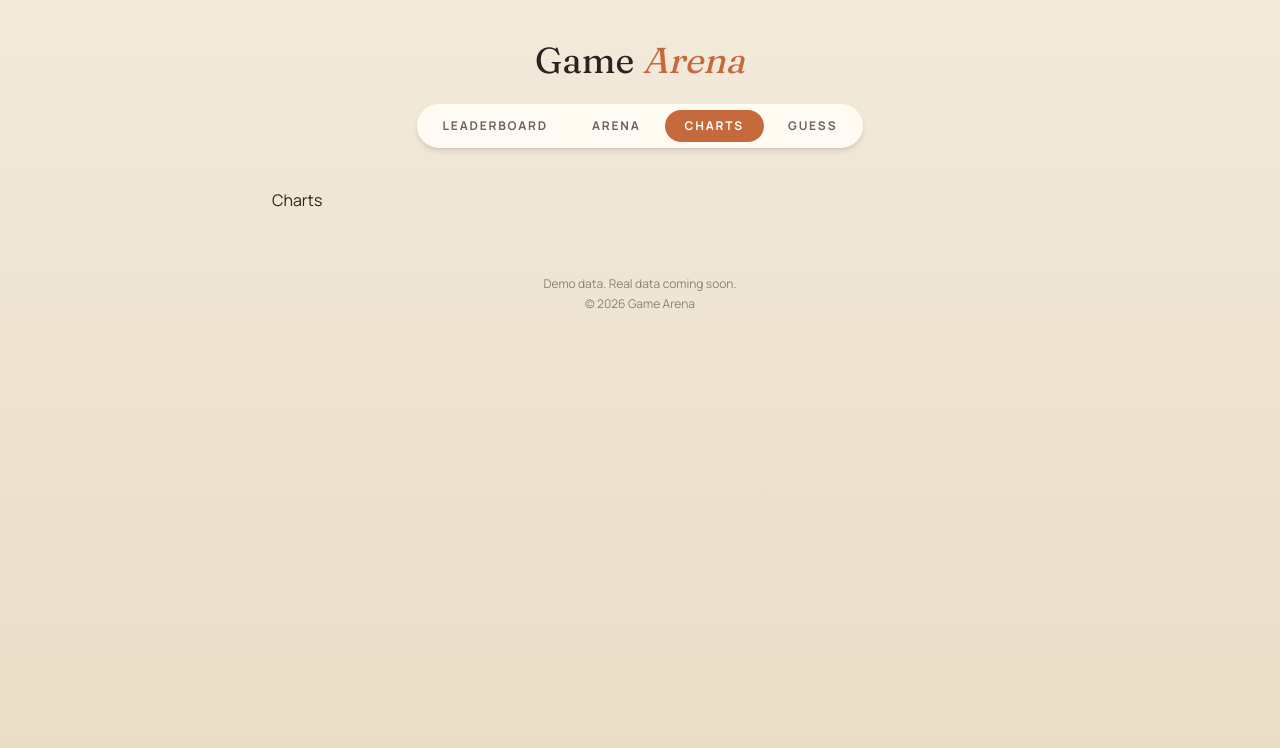
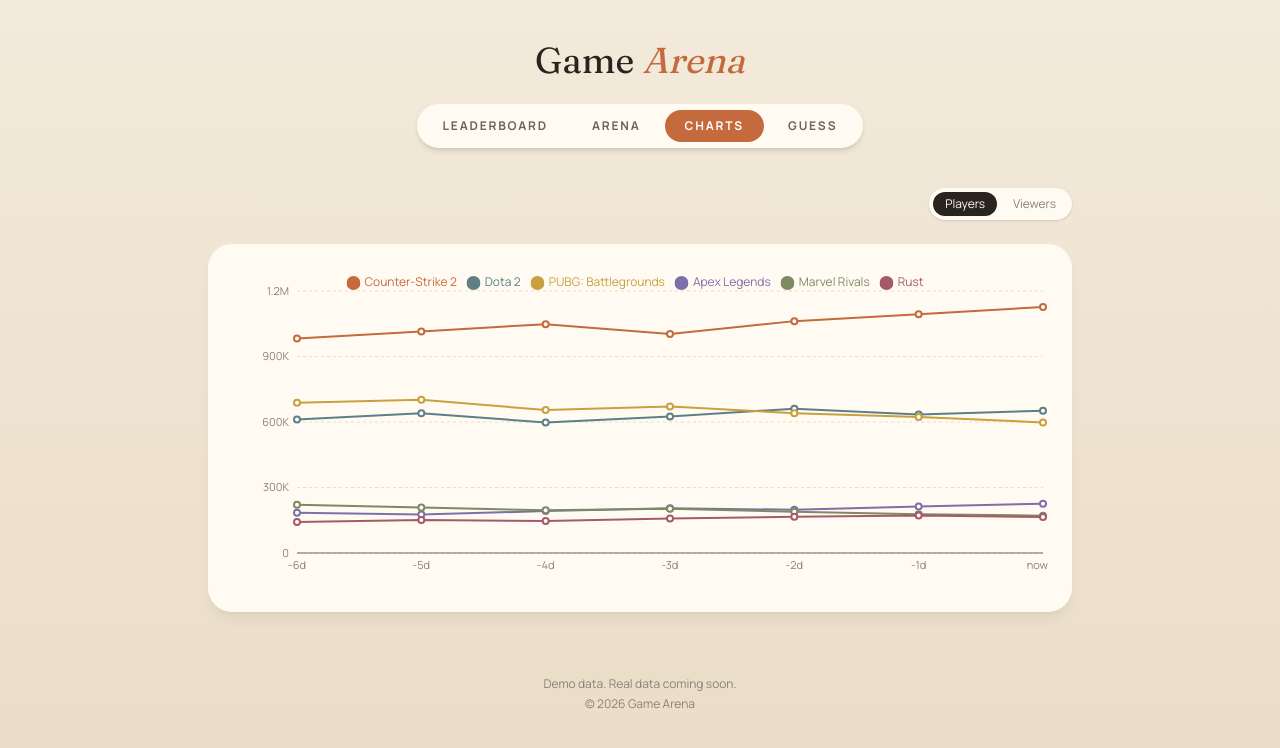
Before and after one commit to heyitsblackbird/tv-arena, a Next.js app: page /charts in a window 1280 px wide. Shown: the top 748 px of the page. Built offline with nearby package versions, Linux system fonts and the light colour scheme.

Commit message:
add charts page with trend charts

```diff
--- a/src/app/charts/page.tsx
+++ b/src/app/charts/page.tsx
@@ -1,7 +1,24 @@
-export default async function Charts() {
+import { MetricToggle } from "@/components/MetricToggle";
+import { getTopSeries } from "@/lib/data/getTopSeries";
+import type { Metric } from "@/types/game";
+import { Card } from "@/components/Card";
+import { TrendChart } from "@/components/TrendChart";
+import { toChartRows, toChartLines } from "@/lib/charts/toChartRows";
+
+export default async function Charts({searchParams}: PageProps<"/charts">) {
+  const {metric: metricdata} = await searchParams;
+  const metric: Metric = metricdata === "viewers" ? "viewers": "players";
+  const series = await getTopSeries(metric, 6);
   return (
     <>
-      <h2>Charts</h2>
+      <div className="flex justify-end">
+        <MetricToggle current={metric} basePath="/charts"/>
+
+        </div>
+<Card className="mt-6">
+  <TrendChart rows={toChartRows(series)} lines={toChartLines(series)} />
+</Card>
+
     </>
   );
 }
--- a/src/app/globals.css
+++ b/src/app/globals.css
@@ -6,7 +6,7 @@
   --font-serif: var(--font-fraunces-serif);
 }
 
-@theme {
+@theme static{
   --color-bg: #F3EADB;
   --color-bg-deep: #EADCC6;
   --color-surface: #FFFBF3;
--- a/src/app/layout.tsx
+++ b/src/app/layout.tsx
@@ -33,7 +33,7 @@ export default function RootLayout({ children }: LayoutProps<"/">) {
           <div className="mt-6 flex justify-center">
             <TabNav />
           </div>
-          <main className="mx-auto w-full max-w-3xl px-4 pb-16 pt-10">
+          <main className="mx-auto w-full max-w-4xl px-4 pb-16 pt-10">
             {children}
           </main>
           <footer className="space-y-1 px-4 pb-8 text-center text-xs text-muted">
--- /dev/null
+++ b/src/components/TrendChart.tsx
@@ -0,0 +1,27 @@
+"use client";
+
+import type { ChartLine, ChartRow } from "@/lib/charts/toChartRows";
+import { ResponsiveContainer, CartesianGrid, LineChart,XAxis, YAxis, Tooltip, Legend, Line } from "recharts";
+import { formatCompact, formatNumber } from "@/lib/format/number";
+
+type TrendChartProps = {
+  rows: ChartRow[];
+  lines: ChartLine[];
+};
+
+export function TrendChart({rows, lines}: TrendChartProps) {
+  return (
+    <ResponsiveContainer width="100%" height={320}>
+      <LineChart data={rows}>
+        <CartesianGrid vertical={false} strokeDasharray="3 3" stroke="var(--color-bg-deep)" />
+        <XAxis dataKey="day" tickLine={false} tick={{ fontSize: 11, fill: "var(--color-muted)" }} />
+        <YAxis tickFormatter={formatCompact} axisLine={false} tickLine={false} tick={{ fontSize: 11, fill: "var(--color-muted)" }} />
+        <Tooltip formatter={(value) => formatNumber(Number(value))} />
+        <Legend position="top" iconType="circle" itemSorter={null} wrapperStyle={{ fontSize: 12, color: "var(--color-muted)" }}/>
+        {lines.map((line) => (
+          <Line key={line.slug} type="linear" dataKey={line.slug} name={line.name} stroke={line.color} strokeWidth={2} dot={{ r: 3 }} />
+        ))}
+      </LineChart>
+    </ResponsiveContainer>
+  );
+}
--- /dev/null
+++ b/src/lib/charts/toChartRows.ts
@@ -0,0 +1,30 @@
+import { GameSeries } from "@/types/game";
+export type ChartRow = Record<string, string | number>;
+export type ChartLine = { slug: string; name: string; color: string };
+
+export function toChartRows(series: GameSeries[]): ChartRow[] {
+  if (series.length === 0) {
+    return [];
+  }
+
+  const rows: ChartRow[] = [];
+  const days = series[0].points;
+
+  for (let i = 0; i < days.length; i++) {
+    const row: ChartRow = { day: days[i].day };
+
+    series.map((s) => {
+      row[s.slug] = s.points[i].value;
+    });
+    rows.push(row);
+  }
+  return rows;
+}
+
+export function toChartLines(series: GameSeries[]): ChartLine[] {
+  return series.map((game, i) => ({
+    slug: game.slug,
+    name: game.name,
+    color: `var(--color-chart-${i + 1})`,
+  }));
+}
```
